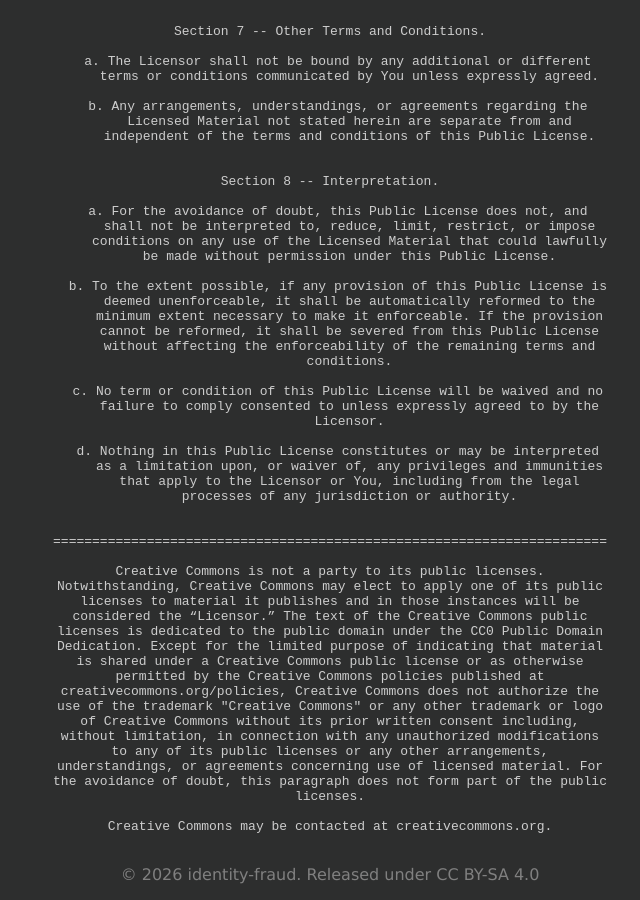
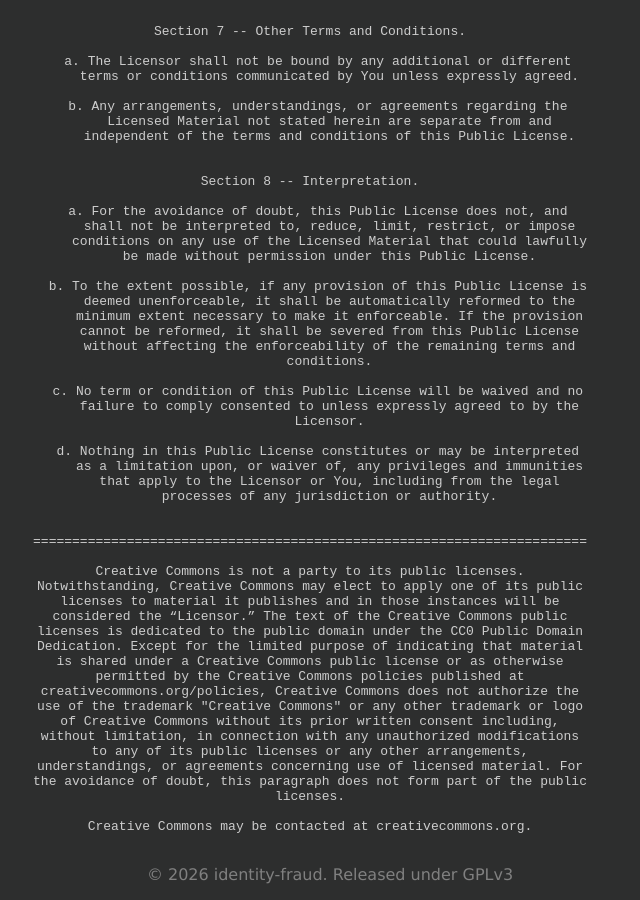
Before and after one commit to identity-fraud/10CT2-Task-2-Webapps, a Jekyll site: the page built from site/copyrightnotice.html, in a window 1280 px wide and 900 px high, scrolled down 5691 px. Shown: the whole window, without its empty margins (310-950 px from the left). Built offline with Jekyll 4.4.1, drawn with Linux system fonts in a browser that asks for light colours.

Commit message:
Update default.html

```diff
--- a/site/_layouts/default.html
+++ b/site/_layouts/default.html
@@ -20,14 +20,15 @@
                 <h4><a href="copyrightnotice">Copyright Notice</a></h4>
             </nav>
         </header>
-        <div class="body-container">
+        <main>
             <h1>{{ page.title }}</h1>
             {{ content }}
+        </main>
         </div>
         <footer>
             <div id="wcb" class="carbonbadge wcb-d"></div>
             <script src="https://unpkg.com/website-carbon-badges@1.1.3/b.min.js" defer></script>
-            <p>© 2026 identity-fraud. Released under CC BY-SA 4.0</p>
+            <p>© 2026 identity-fraud. Released under GPLv3</p>
         </footer>
         <script src="script.js"></script>
     </body>
```
